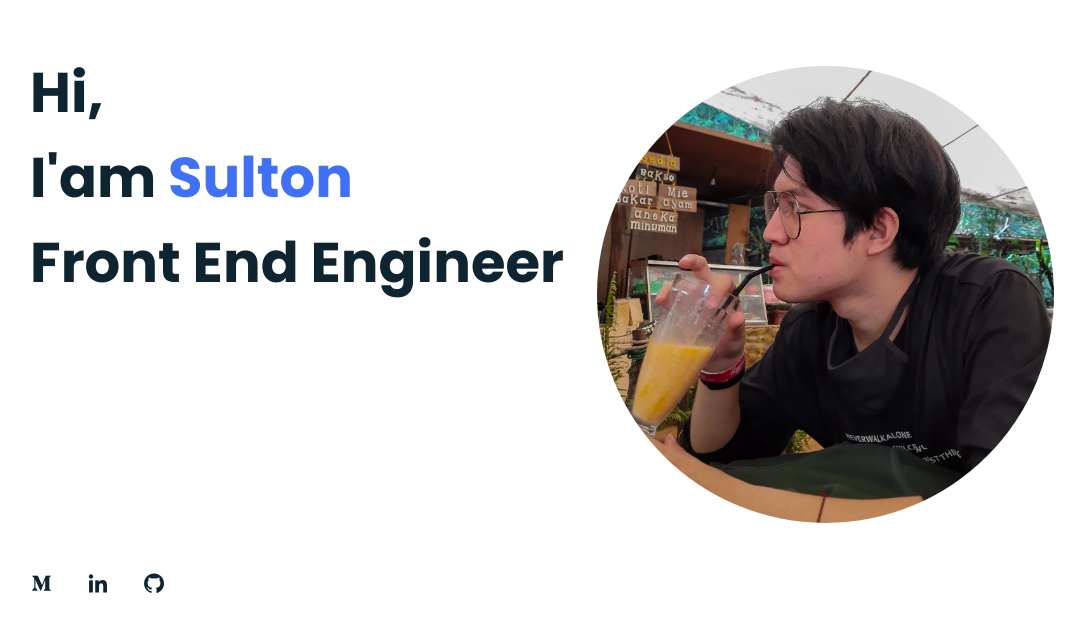
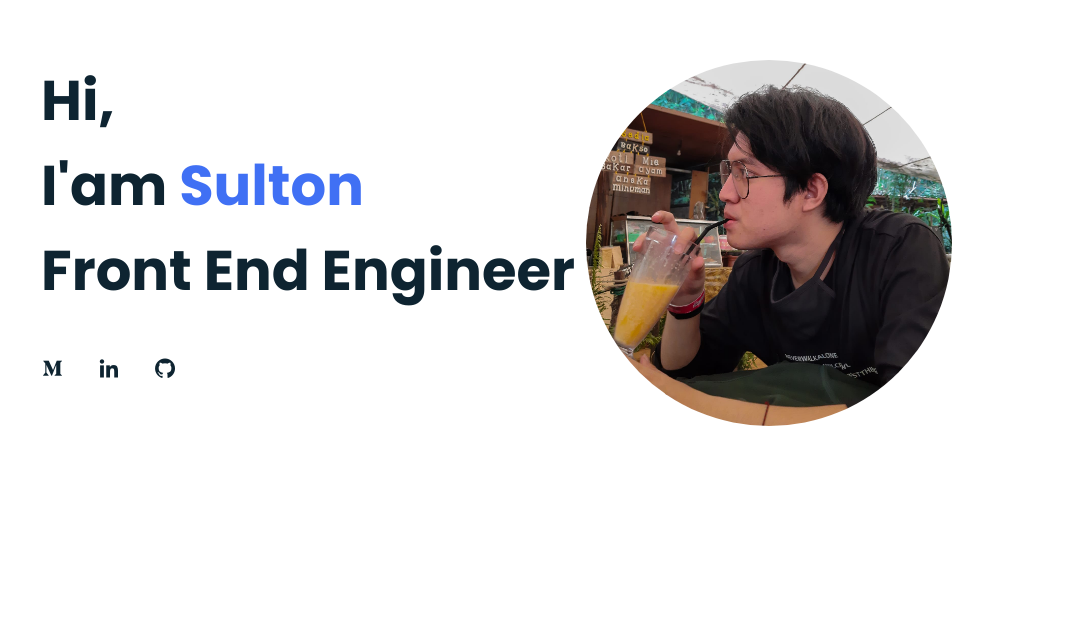
Before and after one commit to musulton/musulton.github.io, a plain HTML site: page index.html in a window 1280 px wide. Shown: the part 157-800 px from the top of the page, without its empty margins (98-1183 px from the left). Drawn offline with nearby package versions, Linux system fonts and the light colour scheme.

Commit message:
first commit after long ago

```diff
--- a/assets/css/styles.css
+++ b/assets/css/styles.css
@@ -65,21 +65,19 @@ a{
   text-decoration: none;
 }
 img{
-  max-width: 100%;
+  max-width: 80%;
   height: auto;
   display: block;
   border-radius: 300px;
 }
 
 /*===== LAYOUT =====*/
-.bd-grid{
+.bd-flex{
   max-width: 1024px;
-  display: grid;
-  grid-template-columns: 100%;
-  grid-column-gap: 2rem;
+  display: flex;
   width: calc(100% - 2rem);
-  margin-left: var(--mb-2);
-  margin-right: var(--mb-2);
+  align-items: center;
+  justify-content: space-evenly;
 }
 
 /*===== HOME =====*/
@@ -111,9 +109,6 @@ img{
   color: var(--first-color);
 }
 .home__img{
-  position: absolute;
-  right: 0;
-  bottom: 0;
   width: 295px;
 }
 
@@ -141,12 +136,11 @@ img{
   }
   .home__img{
     width: 457px;
-    bottom: 15%;
   }
 }
 
 @media screen and (min-width: 1024px){
-  .bd-grid{
+  .bd-flex{
     margin-left: auto;
     margin-right: auto;
   }
--- a/index.html
+++ b/index.html
@@ -14,17 +14,18 @@
     <body>
         <main class="l-main">
             <!--===== HOME =====-->
-            <section class="home bd-grid" id="home">
-                <div class="home__data">
-                    <h1 class="home__title">Hi,<br>I'am <span class="home__title-color">Sulton</span><br> Front End Engineer</h1>
+            <section class="home bd-flex" id="home">
+                <div class="section-left">
+                    <div class="home__data">
+                        <h1 class="home__title">Hi,<br>I'am <span class="home__title-color">Sulton</span><br> Front End Engineer</h1>
+                    </div>
+
+                    <div class="home__social">
+                        <a href="https://medium.com/@musulton" class="home__social-icon" target="_blank"><i class='bx bxl-medium' ></i></a>
+                        <a href="https://linkedin.com/in/musulton" class="home__social-icon" target="_blank"><i class='bx bxl-linkedin'></i></a>
+                        <a href="https://github.com/musulton" class="home__social-icon" target="_blank"><i class='bx bxl-github' ></i></a>
+                    </div>
                 </div>
-
-                <div class="home__social">
-                    <a href="" class="home__social-icon"><i class='bx bxl-medium' ></i></a>
-                    <a href="" class="home__social-icon"><i class='bx bxl-linkedin'></i></a>
-                    <a href="" class="home__social-icon"><i class='bx bxl-github' ></i></a>
-                </div>
-
                 <div class="home__img">
                     <img src="assets/img/photo.jpg" alt="Sulton">
                 </div>
```
